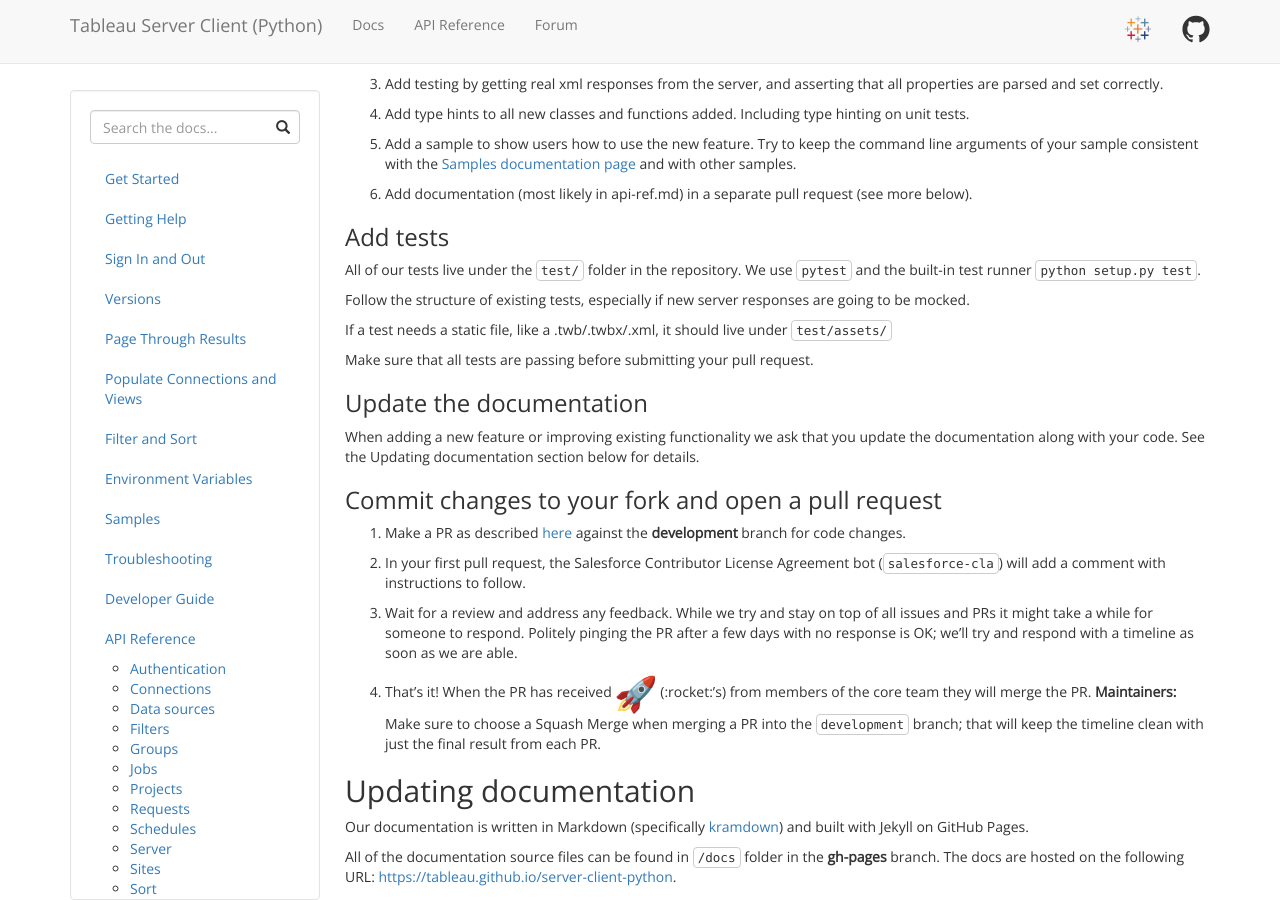
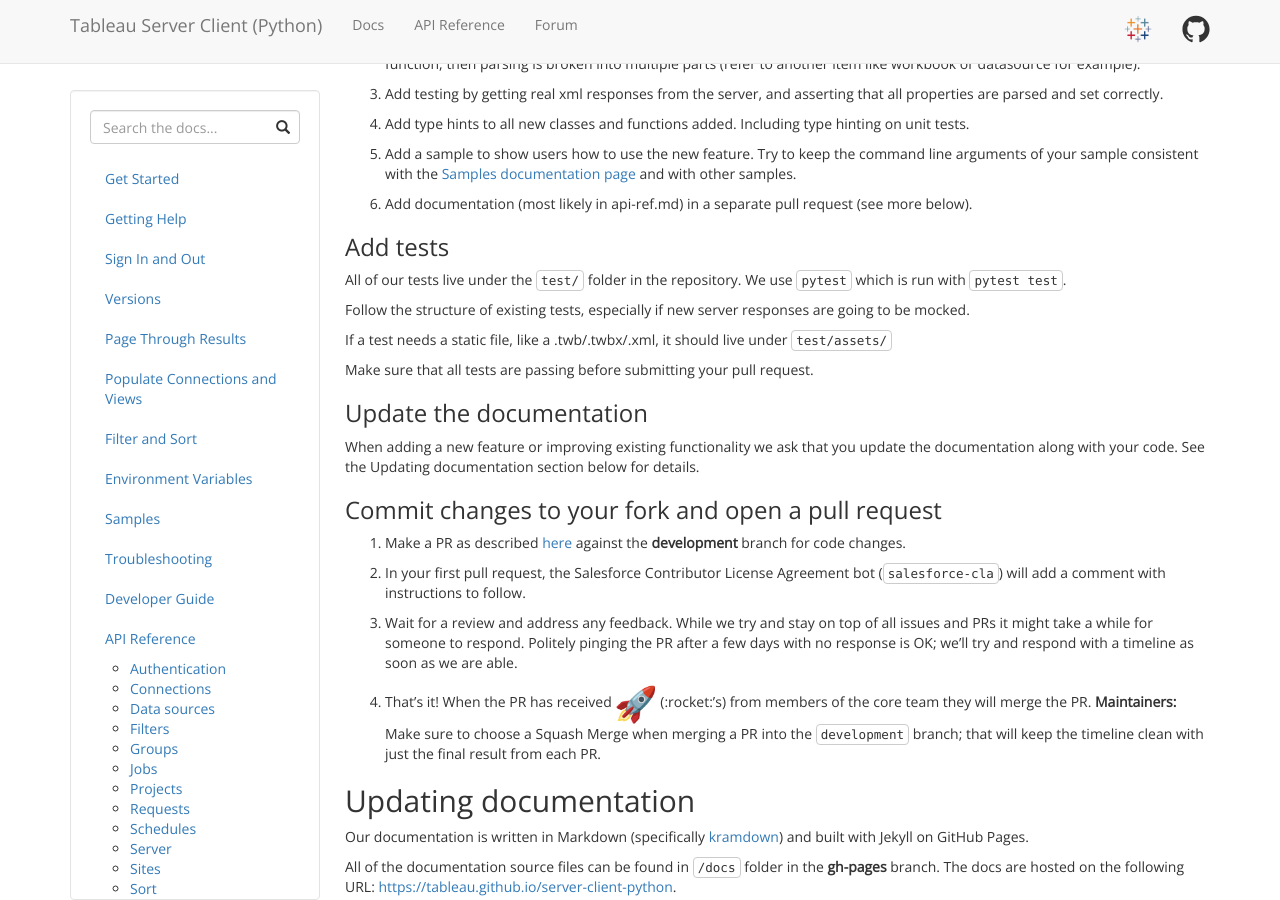
Before and after one commit to tableau/server-client-python, a Jekyll site: the page built from docs/dev-guide.md, in a window 1280 px wide and 900 px high, scrolled down 2109 px. Built offline with Jekyll 4.4.1, drawn with Linux system fonts in a browser that asks for light colours; emoji names are drawn with the system emoji font; comment, search, counter and statistics services are not loaded.

Commit message:
Remove old reference to setup.py

````diff
--- a/docs/dev-guide.md
+++ b/docs/dev-guide.md
@@ -43,8 +43,8 @@
    git remote add upstream https://github.com/tableau/server-client-python
    ```
    More information about configuring a remote for a fork can be found [here](https://docs.github.com/en/github/collaborating-with-issues-and-pull-requests/configuring-a-remote-for-a-fork).
+1. Sync your fork:
 
-1. Sync your fork:
    ```shell
    git fetch upstream
    ```
@@ -135,17 +135,17 @@
 1. Add type hints to all new classes and functions added. Including type hinting
    on unit tests.
 
-2. Add a sample to show users how to use the new feature. Try to keep the command
+1. Add a sample to show users how to use the new feature. Try to keep the command
    line arguments of your sample consistent with the [Samples documentation page](samples)
    and with other samples.
 
-3. Add documentation (most likely in api-ref.md) in a separate pull request
+1. Add documentation (most likely in api-ref.md) in a separate pull request
    (see more below).
 
 ### Add tests
 
 All of our tests live under the `test/` folder in the repository. We use
-`pytest` and the built-in test runner `python setup.py test`.
+`pytest` which is run with `pytest test`.
 
 Follow the structure of existing tests, especially if new server responses
 are going to be mocked.
@@ -225,7 +225,7 @@
 1. (Optional) Do a test publish to PyPI without creating the next version tag.
    This will create a pre-release package with a version like `0.30.post0.dev`.
 
-1. On a local clone of the repo, create and push the tag for the *next* version
+1. On a local clone of the repo, create and push the tag for the _next_ version
    (in this example it's "v0.31"):
 
    ```shell
````
